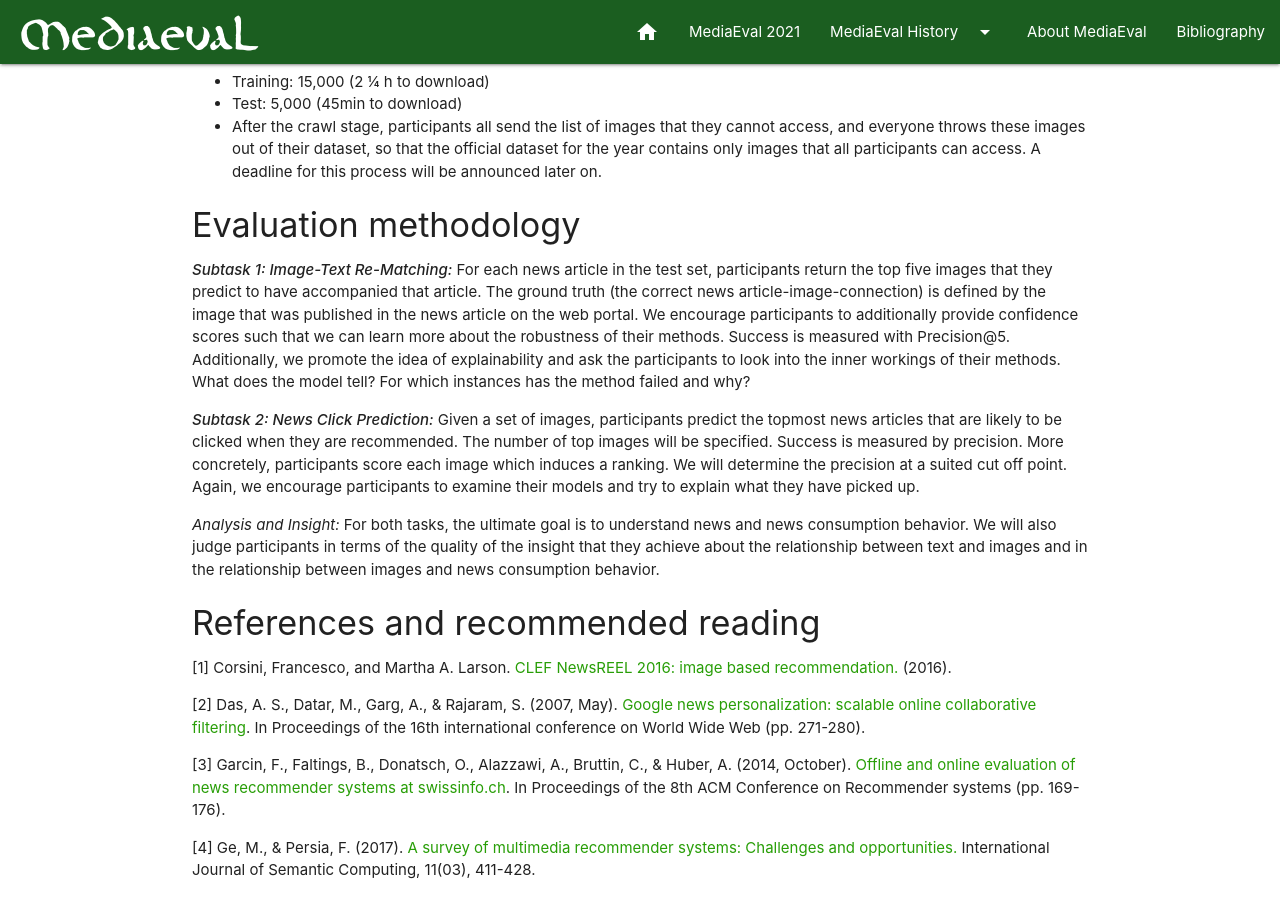
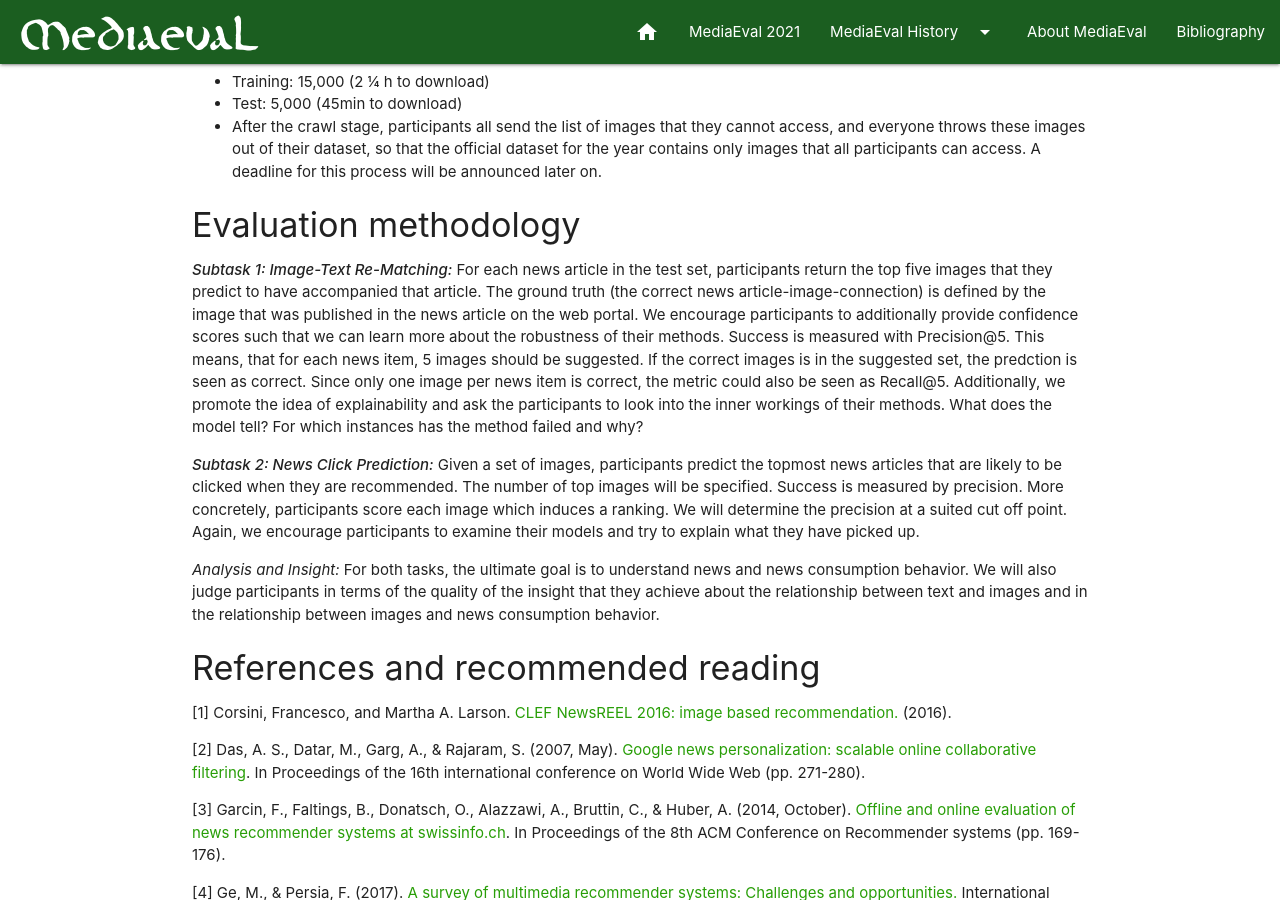
Before and after one commit to multimediaeval/multimediaeval.github.io, a Jekyll site: the page built from _editions/2021/tasks/newsimages.md, in a window 1280 px wide and 900 px high, scrolled down 1618 px. Built offline with Jekyll 4.4.1, drawn with Linux system fonts in a browser that asks for light colours.

Commit message:
Update newsimages.md
A a clarification of the evaluation method and check the task description again.

```diff
--- a/_editions/2021/tasks/newsimages.md
+++ b/_editions/2021/tasks/newsimages.md
@@ -54,7 +54,8 @@ The data set is a large collection of news articles from a German publisher that
 
 #### Evaluation methodology
 ***Subtask 1: Image-Text Re-Matching:*** For each news article in the test set, participants return the top five images that they predict to have accompanied that article. The ground truth (the correct news article-image-connection) is defined by the image that was published in the news article on the web portal.
-We encourage participants to additionally provide confidence scores such that we can learn more about the robustness of their methods. Success is measured with Precision@5. Additionally, we promote the idea of explainability and ask the participants to look into the inner workings of their methods. What does the model tell? For which instances has the method failed and why?
+We encourage participants to additionally provide confidence scores such that we can learn more about the robustness of their methods. Success is measured with Precision@5. This means, that for each news item, 5 images should be suggested. If the correct images is in the suggested set, the predction is seen as correct. Since only one image per news item is correct, the metric could also be seen as Recall@5.
+Additionally, we promote the idea of explainability and ask the participants to look into the inner workings of their methods. What does the model tell? For which instances has the method failed and why?
 
 <!-- # Please add a sentence to explicitly explain the ground truth. AL: I added one sentence explaining this issue. -->
 
```
Also changed, not shown: other parts of _editions/2021/tasks/newsimages.md (+1 -1 lines).
